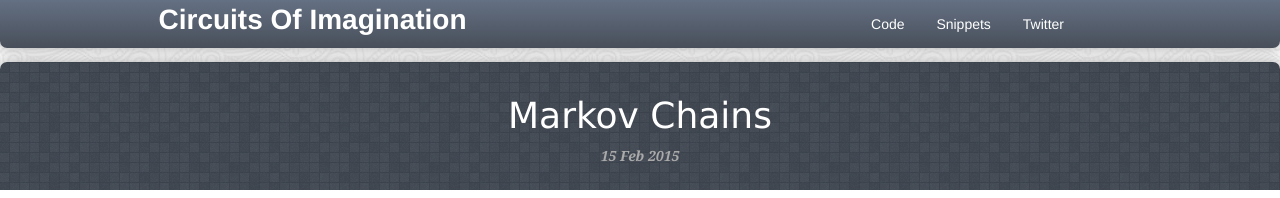
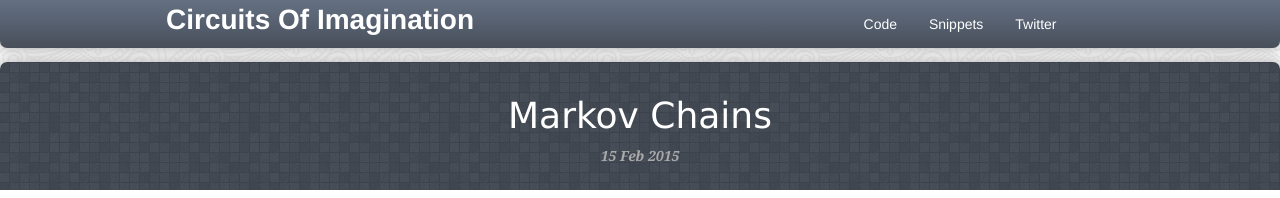
Before and after one commit to tantalum/tantalum.github.io, a Jekyll site: the page built from index.html, in a window 1280 px wide. Shown: the top 198 px of the page. Built offline with Jekyll 4.4.1, drawn with Linux system fonts in a browser that asks for light colours; nearby versions of some CDN libraries; Markdown is read by kramdown in place of the engine named in the settings; the list of posts is cut into pages by our own code; comment, search, counter and statistics services are not loaded.

Commit message:
Fix spelling.

```diff
--- a/_layouts/default.html
+++ b/_layouts/default.html
@@ -43,7 +43,7 @@
     </head>
     <body>
         <!-- Top Bar -->
-        <nav role="navigation" class="conainer-fluid main-nav">
+        <nav role="navigation" class="container-fluid main-nav">
             <div class="row">
                 <section class="nav-home col-sm-6 col-xs-12">
                     <a href="/">Circuits Of Imagination</a>
```
